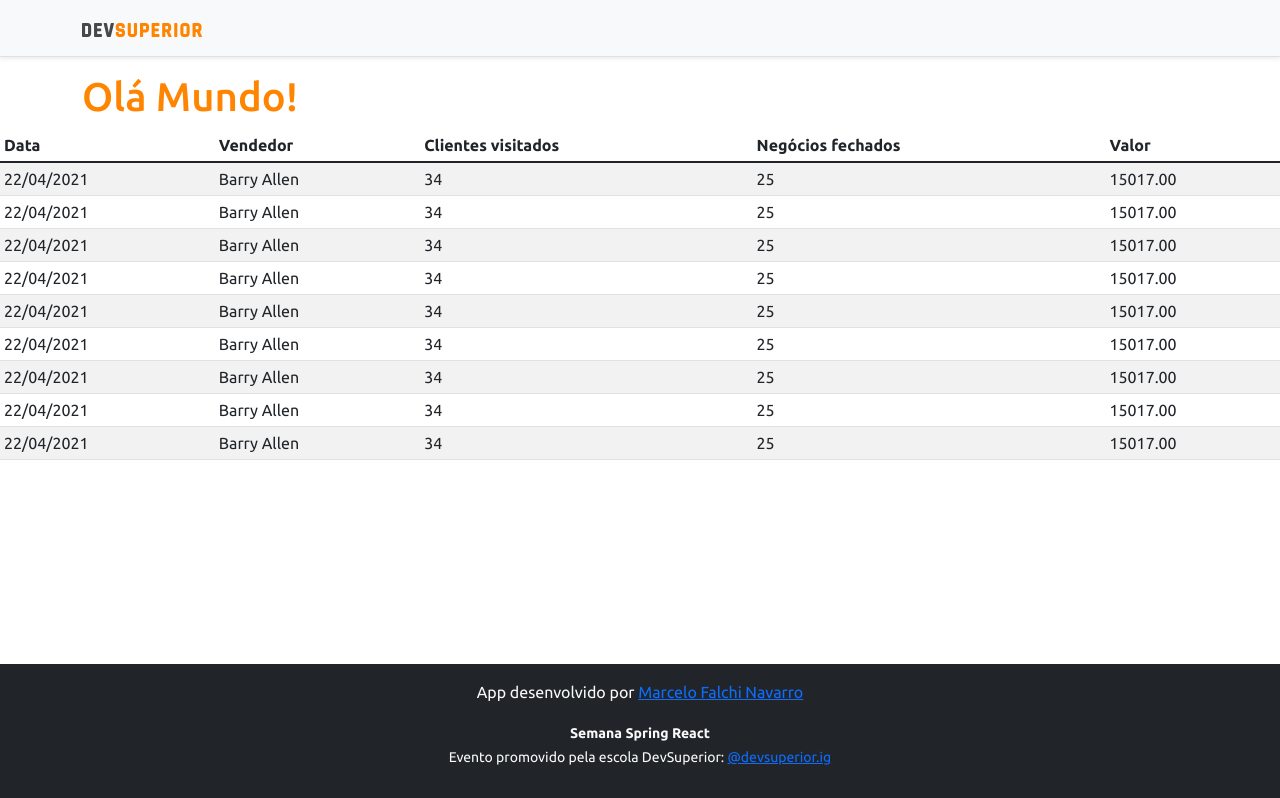
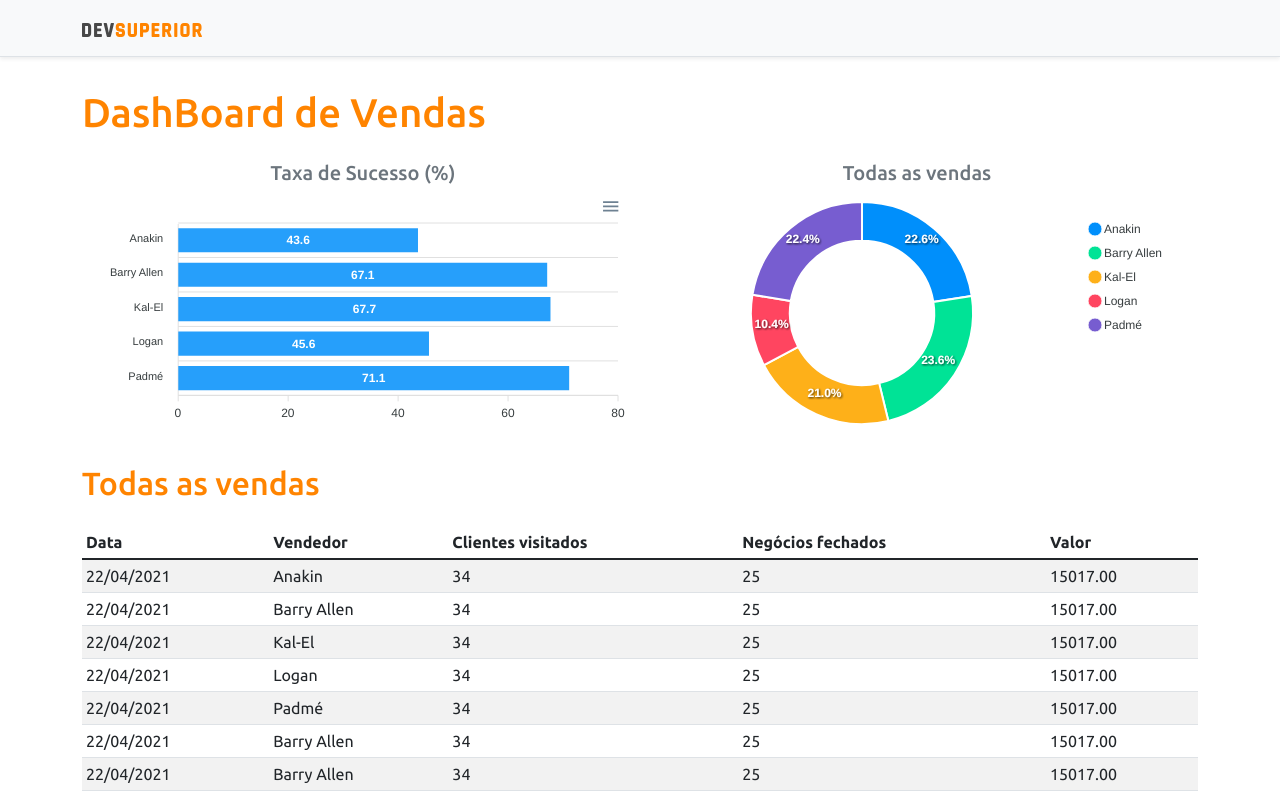
Before and after one commit to Falchizao/projeto-sds3, a React (Create React App) app in the folder frontend/: page / in a window 1280 px wide. Shown: the top 798 px of the page. Built offline with nearby package versions, Linux system fonts and the light colour scheme.

Commit message:
Static charts

```diff
--- a/frontend/package.json
+++ b/frontend/package.json
@@ -10,8 +10,10 @@
     "@types/node": "^12.0.0",
     "@types/react": "^17.0.0",
     "@types/react-dom": "^17.0.0",
+    "apexcharts": "^3.28.1",
     "bootstrap": "^5.1.1",
     "react": "^17.0.2",
+    "react-apexcharts": "^1.3.9",
     "react-dom": "^17.0.2",
     "react-scripts": "4.0.3",
     "typescript": "^4.1.2",
--- a/frontend/src/App.tsx
+++ b/frontend/src/App.tsx
@@ -1,4 +1,6 @@
+import BarChart from "components/BarChart";
 import DataTable from "components/DataTable";
+import DonutChart from "components/DonutChart";
 import Footer from "components/Footer";
 import NavBar from "components/NavBar";
 
@@ -7,9 +9,25 @@
     <>
       <NavBar />
       <div className="container">
-         <h1 className="text-primary">Olá Mundo!</h1>
+        <h1 className="text-primary py-3">DashBoard de Vendas</h1>
+
+        <div className="row px-3">
+          <div className="col-sm-6">
+            <h5 className="text-center text-secondary">Taxa de Sucesso (%)</h5>
+            <BarChart />
+          </div>
+          <div className="col-sm-6">
+            <h5 className="text-center text-secondary">Todas as vendas</h5>
+            <DonutChart />
+          </div>
+        </div>
+
+        <div className="py-3">
+          <h2 className="text-primary">Todas as vendas</h2>
+        </div>
+
+        <DataTable />
       </div>
-      <DataTable />
       <Footer />
     </>
   );
--- /dev/null
+++ b/frontend/src/components/BarChart/index.tsx
@@ -0,0 +1,36 @@
+import Chart from 'react-apexcharts';
+
+
+function BarChart() {
+
+    const options = {
+        plotOptions: {
+            bar: {
+                horizontal: true,
+            }
+        },
+    };
+
+    const mockData = {
+        labels: {
+            categories: ['Anakin', 'Barry Allen', 'Kal-El', 'Logan', 'Padmé']
+        },
+        series: [
+            {
+                name: "% Sucesso",
+                data: [43.6, 67.1, 67.7, 45.6, 71.1]
+            }
+        ]
+    };
+
+    return (
+        <Chart
+            options={{ ...options, xaxis: mockData.labels}}
+            series={mockData.series}
+            type="bar"
+            height="240"
+        />
+
+    );
+}
+export default BarChart;
--- a/frontend/src/components/DataTable/index.tsx
+++ b/frontend/src/components/DataTable/index.tsx
@@ -12,6 +12,41 @@
                     </tr>
                 </thead>
                 <tbody>
+                    <tr>
+                        <td>22/04/2021</td>
+                        <td>Anakin</td>
+                        <td>34</td>
+                        <td>25</td>
+                        <td>15017.00</td>
+                    </tr>
+                    <tr>
+                        <td>22/04/2021</td>
+                        <td>Barry Allen</td>
+                        <td>34</td>
+                        <td>25</td>
+                        <td>15017.00</td>
+                    </tr>
+                    <tr>
+                        <td>22/04/2021</td>
+                        <td>Kal-El</td>
+                        <td>34</td>
+                        <td>25</td>
+                        <td>15017.00</td>
+                    </tr>
+                    <tr>
+                        <td>22/04/2021</td>
+                        <td>Logan</td>
+                        <td>34</td>
+                        <td>25</td>
+                        <td>15017.00</td>
+                    </tr>
+                    <tr>
+                        <td>22/04/2021</td>
+                        <td>Padmé</td>
+                        <td>34</td>
+                        <td>25</td>
+                        <td>15017.00</td>
+                    </tr>
                     <tr>
                         <td>22/04/2021</td>
                         <td>Barry Allen</td>
@@ -75,6 +110,7 @@
                         <td>25</td>
                         <td>15017.00</td>
                     </tr>
+
                 </tbody>
             </table>
         </div>
--- /dev/null
+++ b/frontend/src/components/DonutChart/index.tsx
@@ -0,0 +1,26 @@
+import Chart from 'react-apexcharts';
+
+
+function DonutChart() {
+
+    const mockData = {
+        series: [477138, 499928, 444867, 220426, 473088],
+        labels: ['Anakin', 'Barry Allen', 'Kal-El', 'Logan', 'Padmé']
+    }
+
+    const options = {
+        legend: {
+            show: true
+        }
+    }
+
+    return(
+        <Chart
+            options={{ ...options, labels: mockData.labels}}
+            series={mockData.series}
+            type="donut"
+            height="240"
+        />
+    )
+}
+export default DonutChart;
```
Also changed, not shown: 1 other file (tests, documents, lock files or other folders).
